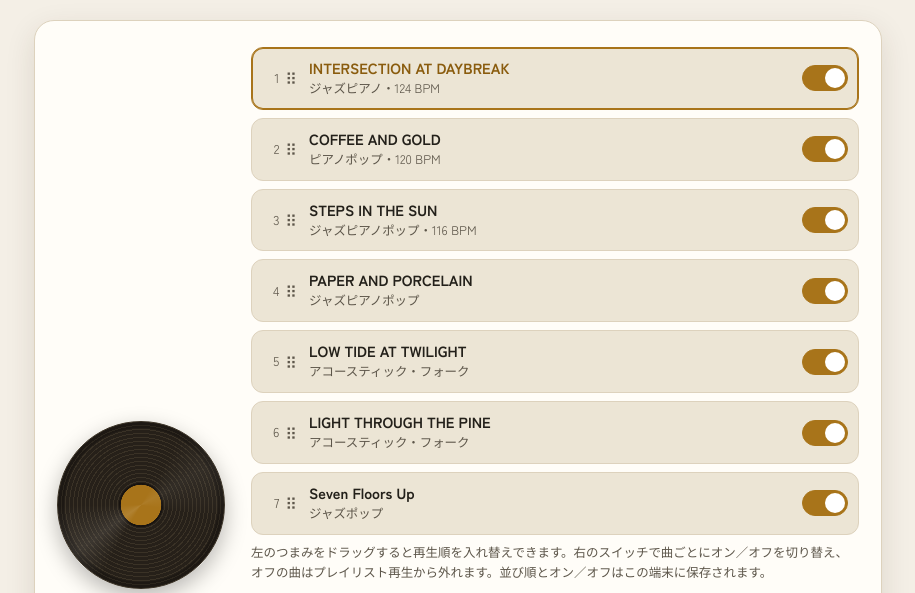
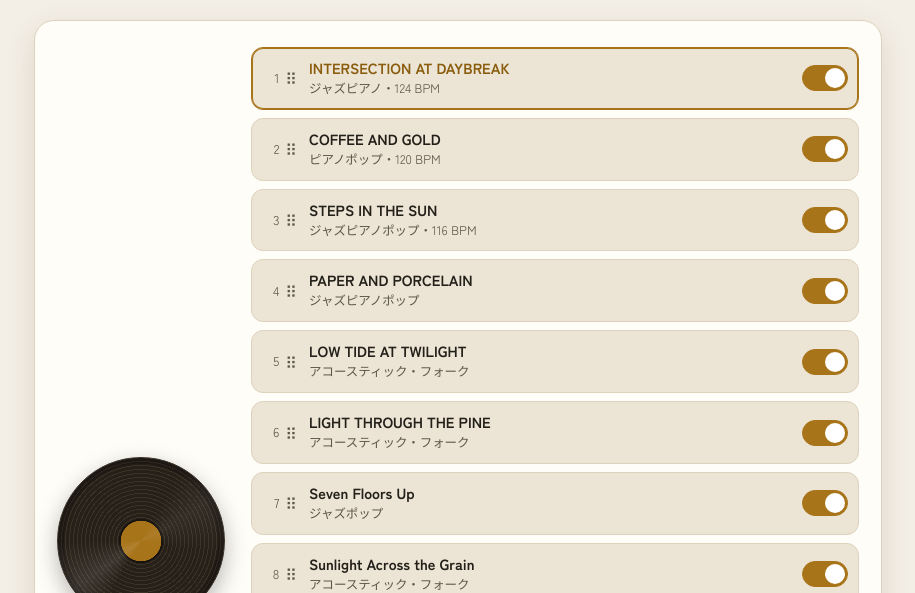
Before and after one commit to yonishik-x/original-music-player, a plain HTML site: page index.html in a window 1280 px wide. Shown: the top 593 px of the page, without its empty margins (182-1097 px from the left). Drawn offline with Linux system fonts and the light colour scheme; no server answers; a web font is replaced by a local one.

Commit message:
Sunlight Across the Grain をプレーヤーに追加（音源データ 4/4、曲定義・README・生成記録）

```diff
--- a/index.html
+++ b/index.html
@@ -451,6 +451,17 @@
             dir: "audio/seven/",
             drive: "https://drive.google.com/file/d/1AJLSpVG6QL8r4Wx78WjIHDhk_wkzpR7h/view",
             share: "https://share.gemini.google/KKuneimGg8qm"
+          },
+          {
+            id: "grain",
+            title: "Sunlight Across the Grain",
+            sub: "アコースティック・フォーク — フィンガーピッキングギターとピアノ、ジャズピアノの和声感、明るく爽やかな推進力（歌詞なし）",
+            genre: "アコースティック・フォーク",
+            chips: ["アコースティック・フォーク", "110 BPM", "2:57"],
+            len: 177.21,
+            dir: "audio/grain/",
+            drive: "https://drive.google.com/file/d/1RQF52AofFquhG3NAvBVwgvHYS99orL7-/view",
+            share: "https://share.gemini.google/Q3fEtC9bRxyH"
           }
         ];
         var curTrack = 0;
```
Also changed, not shown: 4 other files.
